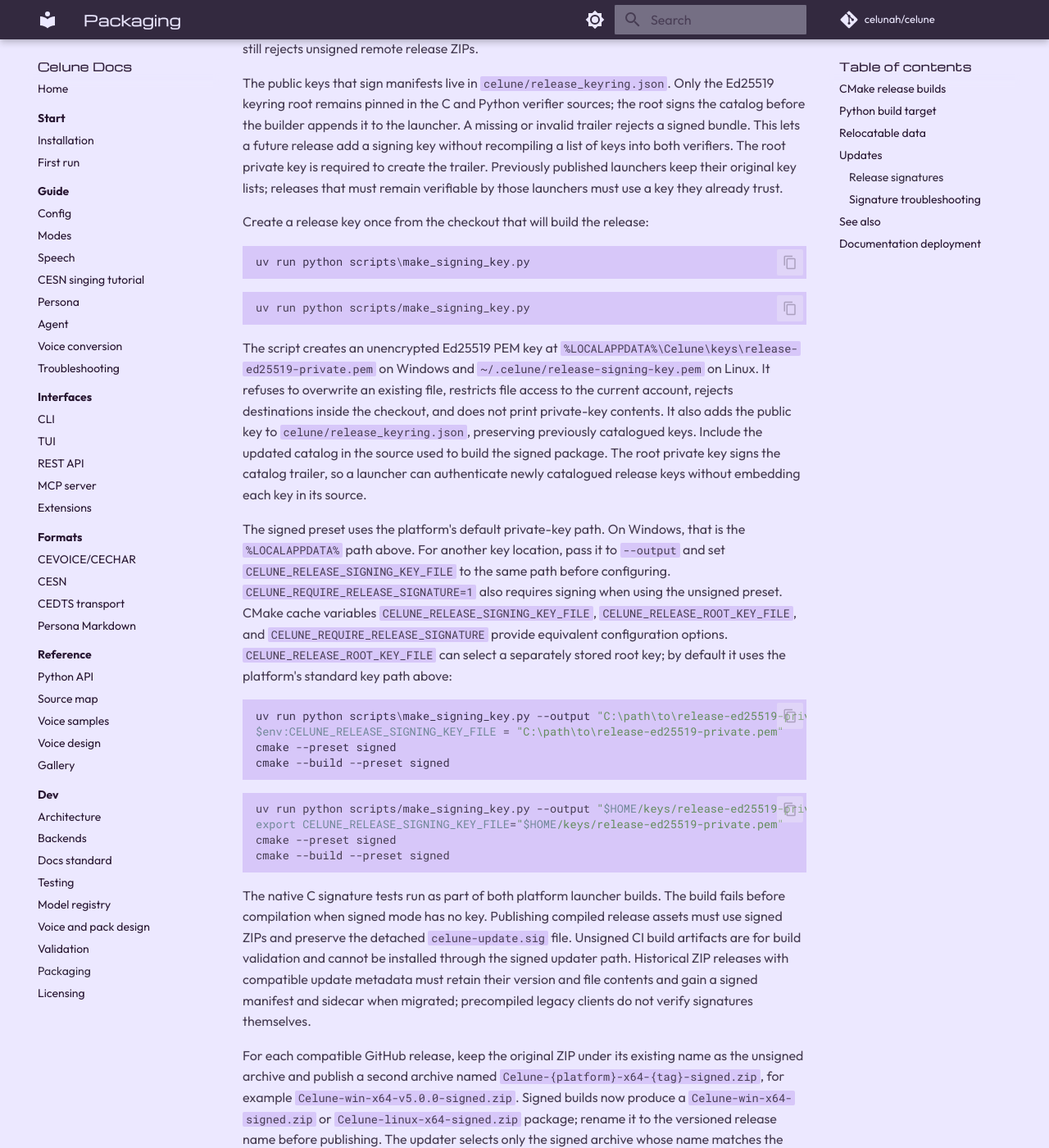
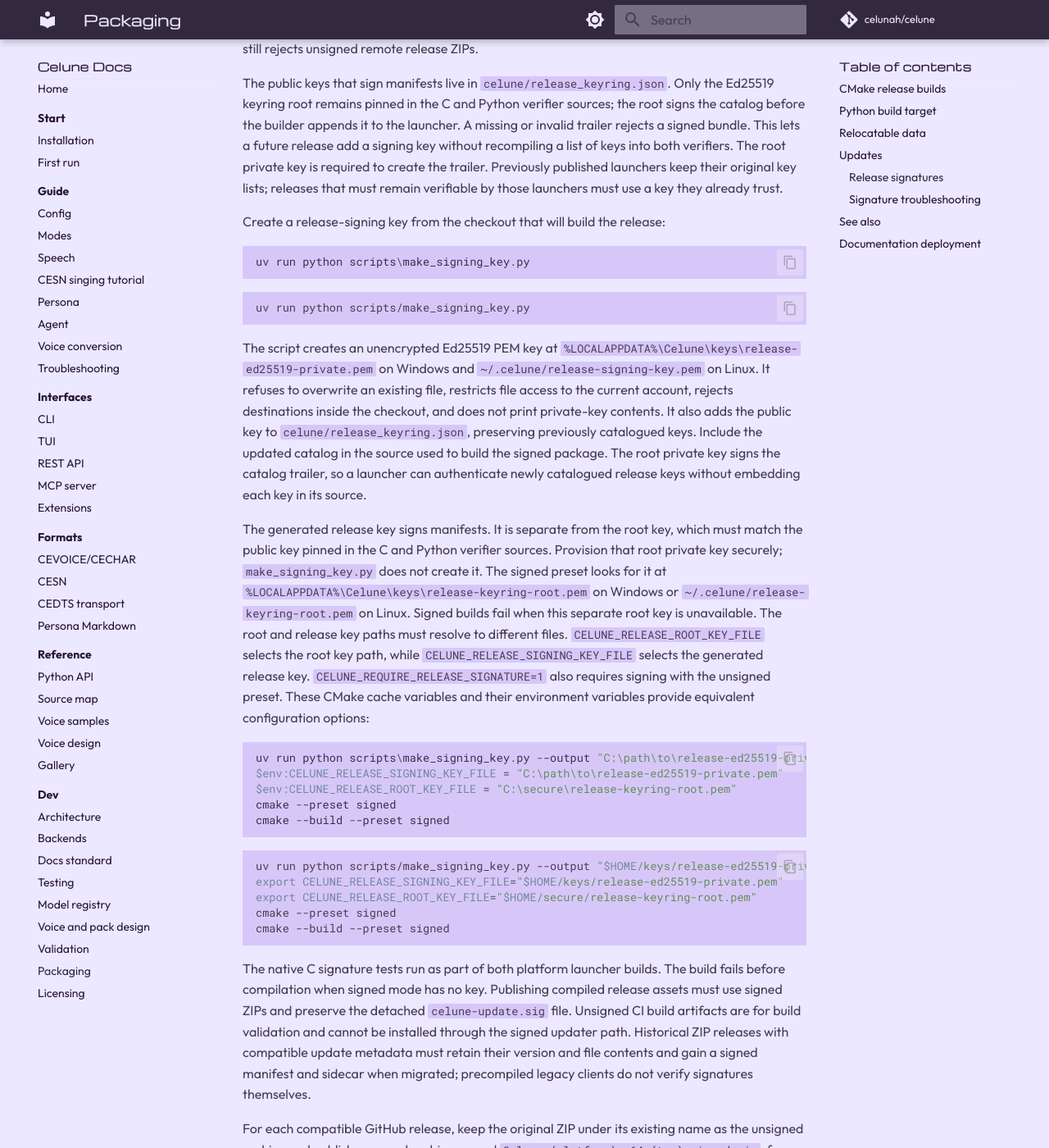
Before and after one commit to celunah/celune, an MkDocs documentation site: the page built from docs/development/packaging.md, in a window 1280 px wide and 1400 px high, scrolled down 3671 px. Shown: the whole window at 82% size. Built offline with MkDocs 1.6.1 and Material for MkDocs 9.7.7, drawn with Linux system fonts in a browser that asks for light colours; comment, search, counter and statistics services are not loaded.

Commit message:
fix(signing): separate release and root keys

````diff
--- a/docs/development/packaging.md
+++ b/docs/development/packaging.md
@@ -173,7 +173,7 @@
 published launchers keep their original key lists; releases that must remain
 verifiable by those launchers must use a key they already trust.
 
-Create a release key once from the checkout that will build the release:
+Create a release-signing key from the checkout that will build the release:
 
 ```powershell
 uv run python scripts\make_signing_key.py
@@ -194,19 +194,23 @@
 can authenticate newly catalogued release keys without embedding each key in
 its source.
 
-The signed preset uses the platform's default private-key path. On Windows,
-that is the `%LOCALAPPDATA%` path above. For another key location, pass it to
-`--output` and set `CELUNE_RELEASE_SIGNING_KEY_FILE` to the same path before
-configuring. `CELUNE_REQUIRE_RELEASE_SIGNATURE=1` also requires signing when
-using the unsigned preset. CMake cache variables
-`CELUNE_RELEASE_SIGNING_KEY_FILE`, `CELUNE_RELEASE_ROOT_KEY_FILE`, and
-`CELUNE_REQUIRE_RELEASE_SIGNATURE` provide equivalent configuration options.
-`CELUNE_RELEASE_ROOT_KEY_FILE` can select a separately stored root key; by
-default it uses the platform's standard key path above:
+The generated release key signs manifests. It is separate from the root key,
+which must match the public key pinned in the C and Python verifier sources.
+Provision that root private key securely; `make_signing_key.py` does not create
+it. The signed preset looks for it at
+`%LOCALAPPDATA%\Celune\keys\release-keyring-root.pem` on Windows or
+`~/.celune/release-keyring-root.pem` on Linux. Signed builds fail when this
+separate root key is unavailable. The root and release key paths must resolve
+to different files. `CELUNE_RELEASE_ROOT_KEY_FILE` selects the root key path,
+while `CELUNE_RELEASE_SIGNING_KEY_FILE` selects the generated release key.
+`CELUNE_REQUIRE_RELEASE_SIGNATURE=1` also requires signing with the
+unsigned preset. These CMake cache variables and their environment variables
+provide equivalent configuration options:
 
 ```powershell
 uv run python scripts\make_signing_key.py --output "C:\path\to\release-ed25519-private.pem"
 $env:CELUNE_RELEASE_SIGNING_KEY_FILE = "C:\path\to\release-ed25519-private.pem"
+$env:CELUNE_RELEASE_ROOT_KEY_FILE = "C:\secure\release-keyring-root.pem"
 cmake --preset signed
 cmake --build --preset signed
 ```
@@ -214,6 +218,7 @@
 ```bash
 uv run python scripts/make_signing_key.py --output "$HOME/keys/release-ed25519-private.pem"
 export CELUNE_RELEASE_SIGNING_KEY_FILE="$HOME/keys/release-ed25519-private.pem"
+export CELUNE_RELEASE_ROOT_KEY_FILE="$HOME/secure/release-keyring-root.pem"
 cmake --preset signed
 cmake --build --preset signed
 ```
````
Also changed, not shown: CMakeLists.txt (+9 -2 lines), 2 other files.
